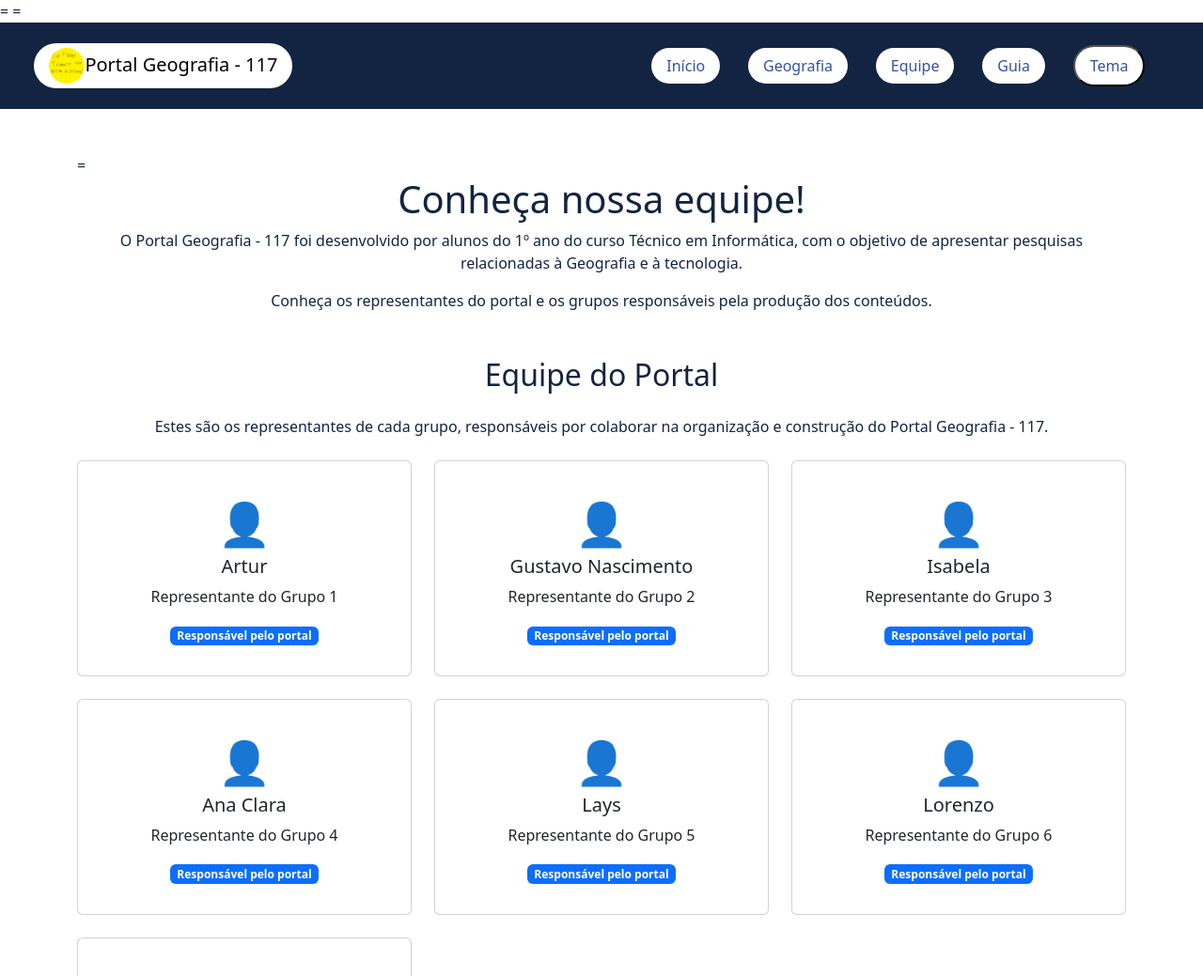
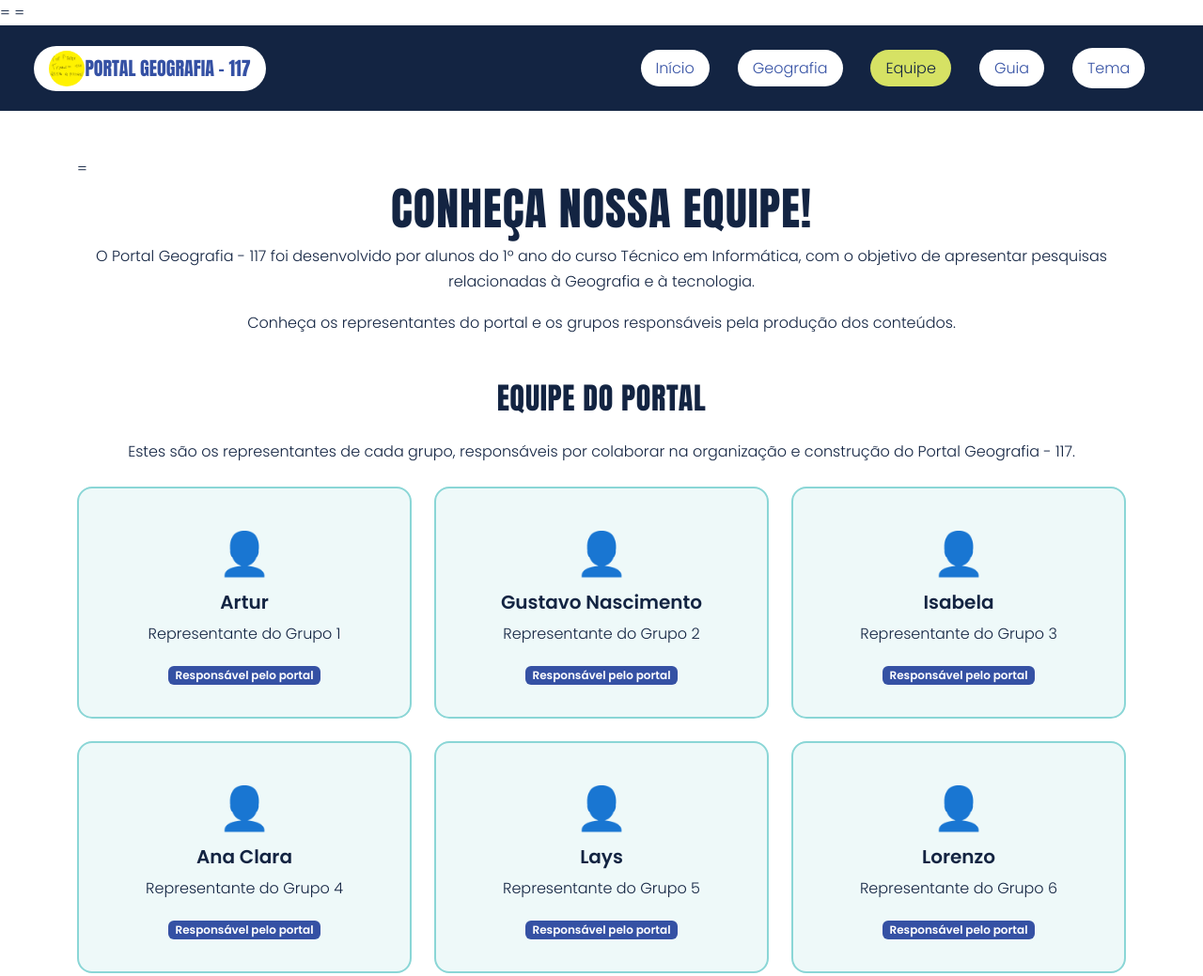
Before and after one commit to MrStarr472/PortalGeografia117, a plain HTML site: page equipe.html in a window 1280 px wide. Shown: the top 1039 px of the page at 94% size. Drawn offline with nearby package versions, Linux system fonts and the light colour scheme; a web font is replaced by a local one.

Commit message:
rodapé, fontes, temas e paleta

```diff
--- a/style.css
+++ b/style.css
@@ -1,47 +1,203 @@
-:root{
-    --BG: #ffffff;
+/* =========================================================
+   FONTES
+   Textos: Poppins Light
+   Títulos: Nofex
+   ========================================================= */
+@font-face {
+    font-family: "Nofex";
+    src: local("Nofex"), url("fonts/nofex.ttf") format("truetype");
+    font-weight: normal;
+    font-style: normal;
+    font-display: swap;
+}
+
+/* =========================================================
+   PALETA — TEMA CLARO (padrão)
+   ========================================================= */
+:root {
+    color-scheme: light;
+
+    --fundo: #FFFFFF;
     --card: #EEF9F9;
     --texto: #132442;
-    --textoD: #3551A4;
+    --texto-2: #3551A4;
+    --link: #3551A4;
     --borda: #8AD6D6;
     --destaque: #D6E264;
     --hover: #132442;
-    --Header:#80A1F8;
-    --Tema: #e2e6cb;
+
+
+    --texto-destaque: #132442;
+
+    --fonte-texto: "Poppins", system-ui, sans-serif;
+    --fonte-titulo: "Nofex", Impact, "Arial Black", sans-serif;
 }
 
-body{
+/* PALETA — TEMA ESCURO  */
+[data-tema="escuro"] {
+    color-scheme: dark;
+
+    --fundo: #132442;
+    --card: #1B3159;
+    --texto: #F4FAFA;
+    --texto-2: #8AD6D6;
+    --link: #80A1F8;
+    --borda: #3551A4;
+    --destaque: #D6E264;
+    --hover: #8AD6D6;
+}
+
+/* =========================================================
+   BASE
+   ========================================================= */
+body {
+    font-family: var(--fonte-texto);
+    font-weight: 300;
+    line-height: 1.7;
+    background-color: var(--fundo);
+    color: var(--texto);
+    min-height: 100vh;
+    display: flex;              /* rodapé sempre no fim da página */
+    flex-direction: column;
+    transition: background-color 0.3s ease, color 0.3s ease;
+}
+
+main {
+    flex: 1;
+}
+
+strong {
+    font-weight: 600;
+}
+
+a {
+    color: var(--link);
+}
+
+a:hover {
+    color: var(--texto-2);
+}
+
+
+a:focus-visible,
+button:focus-visible {
+    outline: 3px solid var(--destaque);
+    outline-offset: 3px;
+}
+
+/* =========================================================
+   TÍTULOS (Nofex)
+   ========================================================= */
+h1, h2, h3, h4 {
+    font-family: var(--fonte-titulo);
+    font-weight: 400;           /* a Nofex só tem um peso; evita "negrito falso" */
+    text-transform: uppercase;
+    letter-spacing: 0.02em;
+    line-height: 1.2;
     color: var(--texto);
 }
 
-#Tema{
+h1 { font-size: clamp(2rem, 5vw, 3rem); }
+h2 { font-size: clamp(1.5rem, 3.5vw, 2rem); }
+
+/* Títulos de cartão ficam em Poppins para ler bem nomes longos */
+.card-title {
+    font-family: var(--fonte-texto);
+    font-weight: 600;
+    text-transform: none;
+    letter-spacing: normal;
+}
+
+/* =========================================================
+   MENU (nav)
+   ========================================================= */
+nav a,
+#Tema {
     text-decoration: none;
     padding: 8px 16px;
     border-radius: 50px;
-    transition:background-color 0.5s ease;
-    background-color: var(--BG);
-    color: var(--textoD);
-    margin-left: 0vw;
-    margin-right: 2vw;
-}
-#Tema:hover{
-
-    text-decoration: none;
-}
-
-nav a {
-    text-decoration: none;
-    padding: 8px 16px;
-    border-radius: 50px;
-    transition:background-color 0.5s ease;
-    background-color: var(--BG);
-    color: var(--textoD);
+    transition: background-color 0.5s ease, color 0.5s ease;
+    background-color: var(--fundo);
+    color: var(--link);
     margin-left: 0vw;
     margin-right: 2vw;
 }
 
+nav a.navbar-brand {
+    font-family: var(--fonte-titulo);
+    font-weight: 400;
+    text-transform: uppercase;
+    color: var(--link);
+}
 
-nav a:hover {
+nav a[aria-current="page"] {
+    background-color: var(--destaque);
+    color: var(--texto-destaque);
+}
+
+nav a:hover,
+#Tema:hover {
     text-decoration: underline;
     background-color: var(--destaque);
+    color: var(--texto-destaque);
 }
+
+#Tema {
+    border: 0;
+    font: inherit;
+    cursor: pointer;
+}
+
+/* =========================================================
+   CARDS E BADGES
+   ========================================================= */
+.card {
+    --bs-card-bg: var(--card);
+    --bs-card-color: var(--texto);
+    --bs-card-border-color: var(--borda);
+    --bs-card-border-width: 2px;
+    --bs-card-border-radius: 16px;
+}
+
+.badge.bg-primary {
+    background-color: var(--link) !important;
+    color: var(--fundo);
+    font-weight: 600;
+}
+
+/* =========================================================
+   RODAPÉ
+   ========================================================= */
+.rodape {
+    display: flex;
+    justify-content: space-between;
+    align-items: center;
+    flex-wrap: wrap;
+    gap: 8px 24px;
+    padding: 20px 32px;
+    background-color: var(--hover);
+    color: var(--fundo);
+    font-size: 0.9rem;
+}
+
+.rodape p {
+    margin: 4px 0;
+}
+
+.rodape a {
+    color: var(--fundo);
+    text-decoration: underline;
+}
+
+.rodape a:hover {
+    color: var(--fundo);
+    text-decoration-thickness: 3px;
+}
+
+@media (max-width: 600px) {
+    .rodape {
+        flex-direction: column;
+        align-items: flex-start;
+        padding: 16px 20px;
+    }
+}
```
